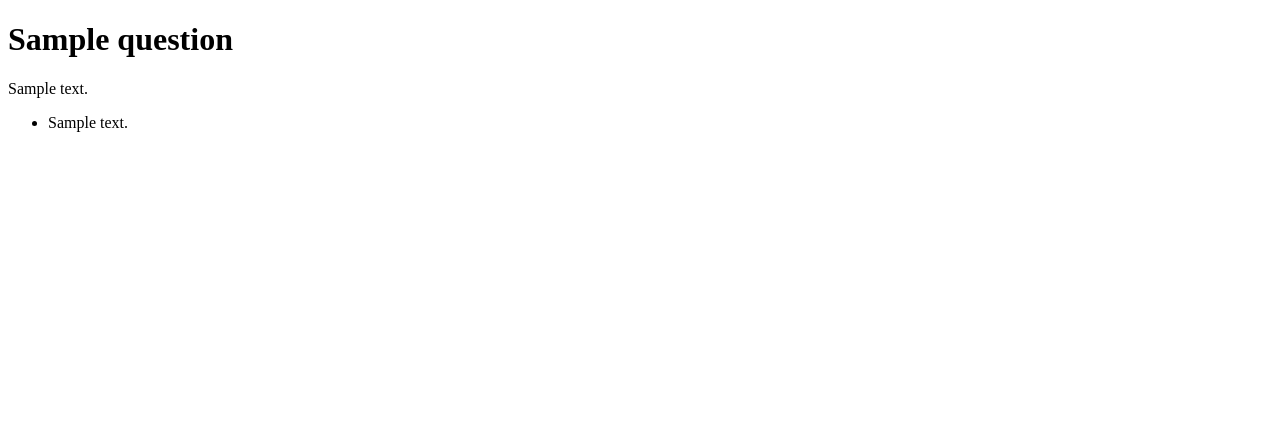
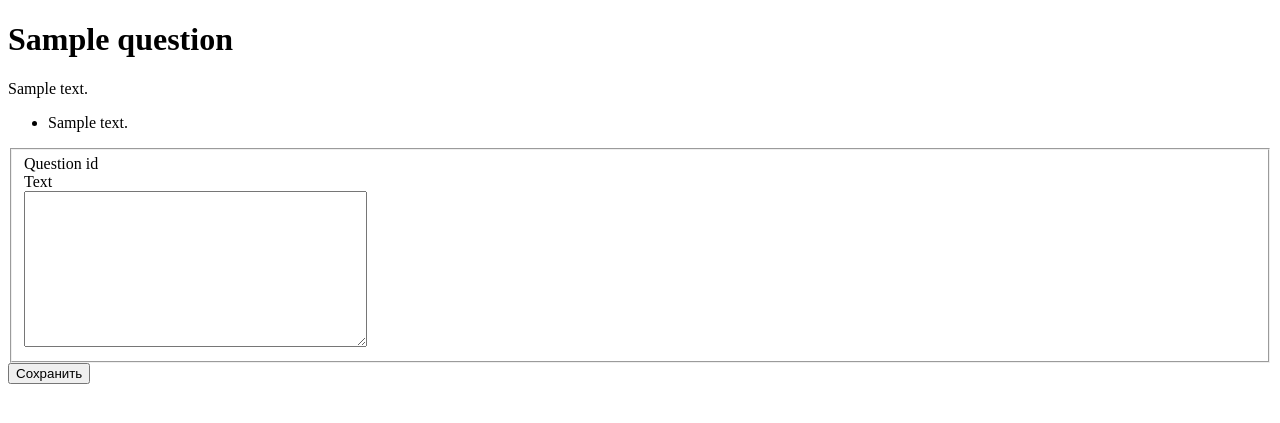
Before and after one commit to denissimo83/stepic-web, a Django app: template ask/qa/templates/question_detail.html in a window 1280 px wide. Shown: the top 423 px of the page. Run offline with Django 3.2, Linux system fonts and the light colour scheme; the template is opened without the code that fills it: values that come from a table or form of the project are taken from there, others are empty; tables that the repository leaves empty hold one stand-in row (values such as "Sample post").

Commit message:
Forms fixes

```diff
--- a/ask/qa/forms.py
+++ b/ask/qa/forms.py
@@ -1,4 +1,5 @@
 from django import forms
+from qa.models import Question, Answer
 
 class AskForm(forms.Form):
     title = forms.CharField(max_length=255)
@@ -7,14 +8,14 @@ class AskForm(forms.Form):
     def clean_title(self):
         title = self.cleaned_data['title']
         if not (title or len(title) > 0):
-            raise forms.ValidationError(u'Название не может быть пустым')
+            raise forms.ValidationError(u'Empty title')
         return title
 
 
     def clean_text(self):
         text = self.cleaned_data['text']
         if not (text or len(text) > 0):
-            raise forms.ValidationError(u'Вопрос не может быть пустым')
+            raise forms.ValidationError(u'Empty question')
         return text
 
 
@@ -30,21 +31,24 @@ class AnswerForm(forms.Form):
     question_id = forms.IntegerField(widget=forms.HiddenInput())
     text = forms.CharField(widget=forms.Textarea)
 
-    def clean_question(self):
-        question = self.cleaned_data['question']
-        if not (question or question > 0):
-            raise forms.ValidationError(u'Вопрос не существует')
-        return question
+#    def clean_question(self):
+#        question = self.cleaned_data['question']
+#        if not (question or question > 0):
+#            raise forms.ValidationError(u'Question does no exist')
+#        return question
 
 
-    def clean_text(self):
-        text = self.cleaned_data['text']
-        if not (text or len(text) > 0):
-            raise forms.ValidationError(u'Ответ не может быть пустым')
-        return text
+#    def clean_text(self):
+#        text = self.cleaned_data['text']
+#        if not text:
+#            raise forms.ValidationError(u'Empty question')
+#        return text
 
+    def clean(self):
+        return self.cleaned_data
 
     def save(self):
         answer = Answer(**self.cleaned_data)
+        answer.author_id = 1
         answer.save()
         return answer
--- a/ask/qa/templates/answer_add.html
+++ b/ask/qa/templates/answer_add.html
@@ -7,7 +7,7 @@
 
     <body>
 	<header>
-	    <h1>{{ question.title }}</h1>
+	    <h1>Answer_ADD {{ question.title }}</h1>
 	</header>
 	<p>{{ question.text }}</p>
 
--- a/ask/qa/templates/question_add.html
+++ b/ask/qa/templates/question_add.html
@@ -7,6 +7,7 @@
 
     <body>
     <form class="form-horizontal" method="post" action="/ask/">
+    {% csrf_token %}
     <fieldset>
     {% for field in form %}
 	<div class="control-group
--- a/ask/qa/templates/question_detail.html
+++ b/ask/qa/templates/question_detail.html
@@ -15,5 +15,22 @@
 		{{ a.text }}
 	</li></ul>
     {% endfor %}
+
+    <form class="form-horizontal" method="post" action="/answer/">
+    {% csrf_token %}
+    <fieldset>
+    {% for field in form %}
+	<div class="control-group
+	{% if field.errors %}has-error{% endif %}">
+	    <label class="control-label">{{ field.label }}</label>
+	<div class="controls">{{ field }}</div>
+	</div>
+    {% endfor %}
+    </fieldset>
+    <div class="form-actions">
+    <button type="submit" class="btn btn-primary">
+	    Сохранить</button>
+    </div>
+    </form>
     </body>
 </html>
```
Also changed, not shown: ask/qa/views.py (+13 -7 lines), 12 other files.
